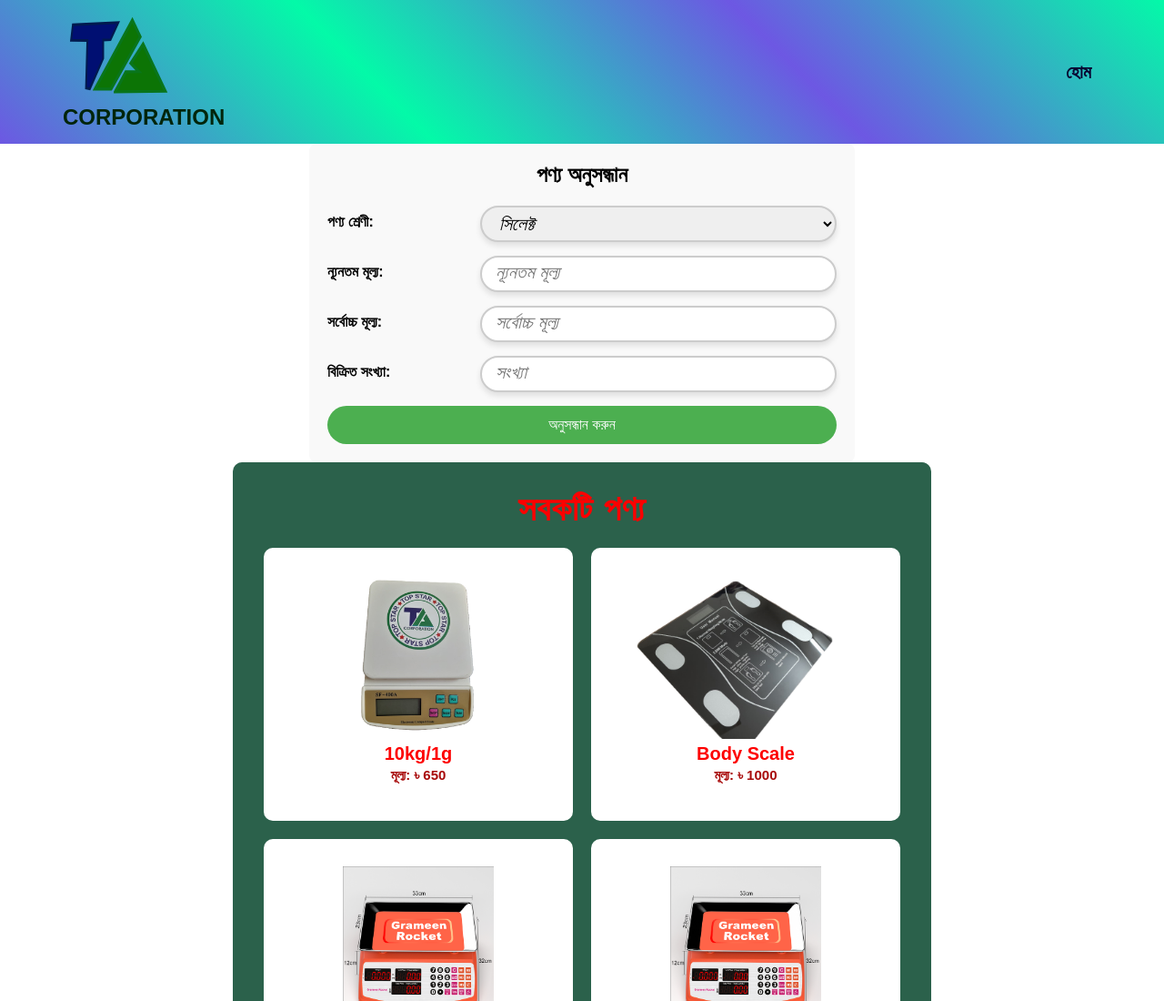
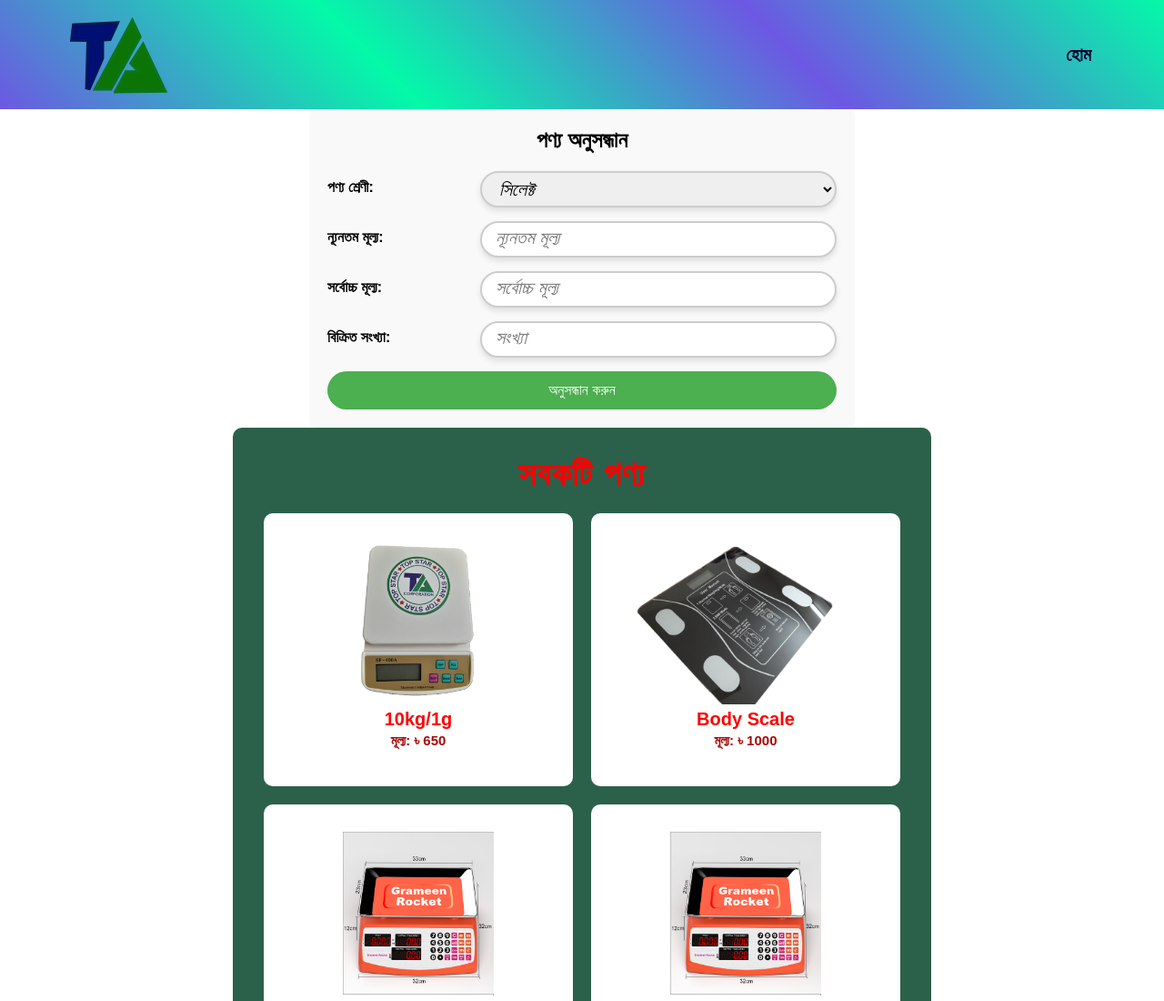
Before and after one commit to dev-andalib/tacorpF, a website: page html/product_catalogue.html in a window 1280 px wide. Shown: the top 1100 px of the page at 91% size. Drawn offline with Linux system fonts and the light colour scheme.

Commit message:
Update product_catalogue.html

```diff
--- a/html/product_catalogue.html
+++ b/html/product_catalogue.html
@@ -11,7 +11,7 @@
     <header>
       <div class="logo">
         <img src="../images/company/logo.svg" alt="T.A Corporation Logo" />
-        <h2 class="imagefoot">CORPORATION</h2>
+<!--         <h2 class="imagefoot">CORPORATION</h2> -->
       </div>
       <nav>
         <ul>
```
